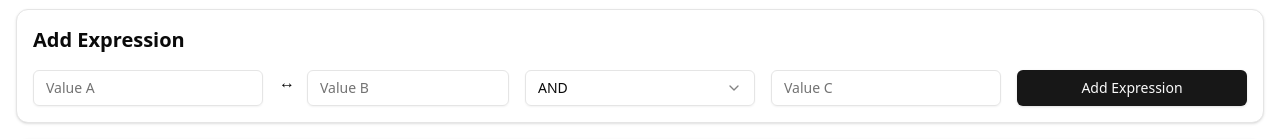
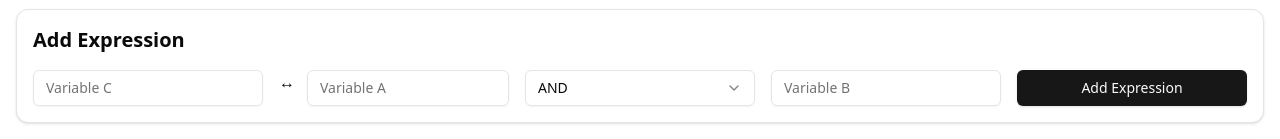
Before and after one commit to lcarilla/tseytin-transformer, a React (Vite) app: page / in a window 1280 px wide. Shown: the part 388-527 px from the top of the page. Built offline with nearby package versions, Linux system fonts and the light colour scheme.

Commit message:
bruhhhhhh

```diff
--- a/src/components/ExpressionList.tsx
+++ b/src/components/ExpressionList.tsx
@@ -29,7 +29,7 @@ const ExpressionList: React.FC<ExpressionListProps> = ({
 				<h2 className="text-xl font-bold mb-4">Add Expression</h2>
 				<div className="grid grid-cols-1 md:grid-cols-5 gap-4 items-end">
 					<Input
-						placeholder="Value A"
+						placeholder="Variable C"
 						value={newExpression.A}
 						onChange={(e) => handleChange("A", e.target.value)}
 					/>
@@ -37,7 +37,7 @@ const ExpressionList: React.FC<ExpressionListProps> = ({
 					<div className="flex">
 						<p className="pr-3">↔</p>
 					<Input
-						placeholder="Value B"
+						placeholder="Variable A"
 						value={newExpression.B}
 						onChange={(e) => handleChange("B", e.target.value)}
 					/></div>
@@ -58,7 +58,7 @@ const ExpressionList: React.FC<ExpressionListProps> = ({
 					</Select>
 
 					<Input
-						placeholder="Value C"
+						placeholder="Variable B"
 						value={newExpression.C}
 						onChange={(e) => handleChange("C", e.target.value)}
 					/>
```
